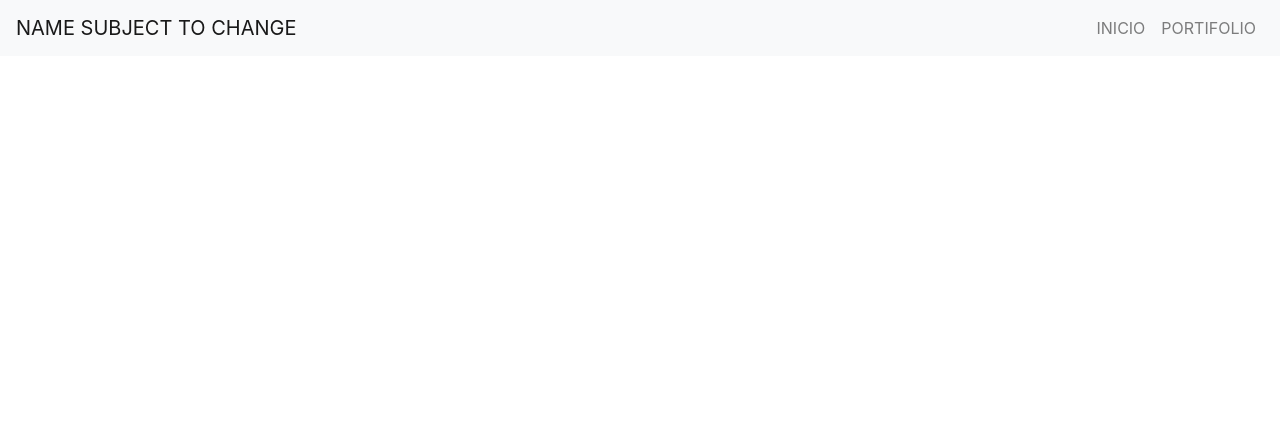
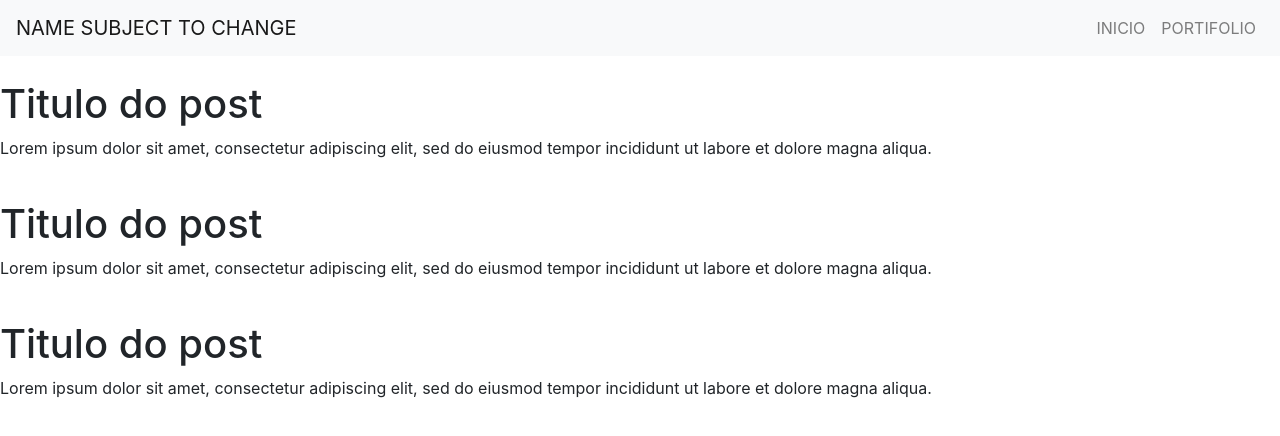
Before and after one commit to fregonics/blog, a plain HTML site: page index.html in a window 1280 px wide. Drawn offline with nearby package versions, Linux system fonts and the light colour scheme.

Commit message:
Adicionado HTML básico dos posts - 0.0.0.2

```diff
--- a/index.html
+++ b/index.html
@@ -7,6 +7,7 @@
         <link rel="stylesheet" href="https://stackpath.bootstrapcdn.com/bootstrap/4.3.1/css/bootstrap.min.css" integrity="sha384-ggOyR0iXCbMQv3Xipma34MD+dH/1fQ784/j6cY/iJTQUOhcWr7x9JvoRxT2MZw1T" crossorigin="anonymous">
     </head>
     <body>
+        <header>
             <nav class="navbar navbar-expand-md navbar-light bg-light ">
 
                 <span class="logo navbar-brand">
@@ -24,5 +25,31 @@
                     </ul>
                 </div>
             </nav>
+        </header>
+        <main>
+            <div id="page" class="d-block mx-auto">
+                <article class="post">
+                    <img class="post-thumb" src="">
+                    <h1 class="post-title">Titulo do post</h1>
+                    <p class="excerpt">Lorem ipsum dolor sit amet,
+                        consectetur adipiscing elit, sed do eiusmod
+                        tempor incididunt ut labore et dolore magna aliqua.</p>
+                </article>
+                <article class="post">
+                    <img class="post-thumb" src="">
+                    <h1 class="post-title">Titulo do post</h1>
+                    <p class="excerpt">Lorem ipsum dolor sit amet,
+                        consectetur adipiscing elit, sed do eiusmod
+                        tempor incididunt ut labore et dolore magna aliqua.</p>
+                </article>
+                <article class="post">
+                    <img class="post-thumb" src="">
+                    <h1 class="post-title">Titulo do post</h1>
+                    <p class="excerpt">Lorem ipsum dolor sit amet,
+                        consectetur adipiscing elit, sed do eiusmod
+                        tempor incididunt ut labore et dolore magna aliqua.</p>
+                </article>
+            </div>
+        </main>
     </body>
 </html>
```
Lines whose indentation alone changed are shown as unchanged.
